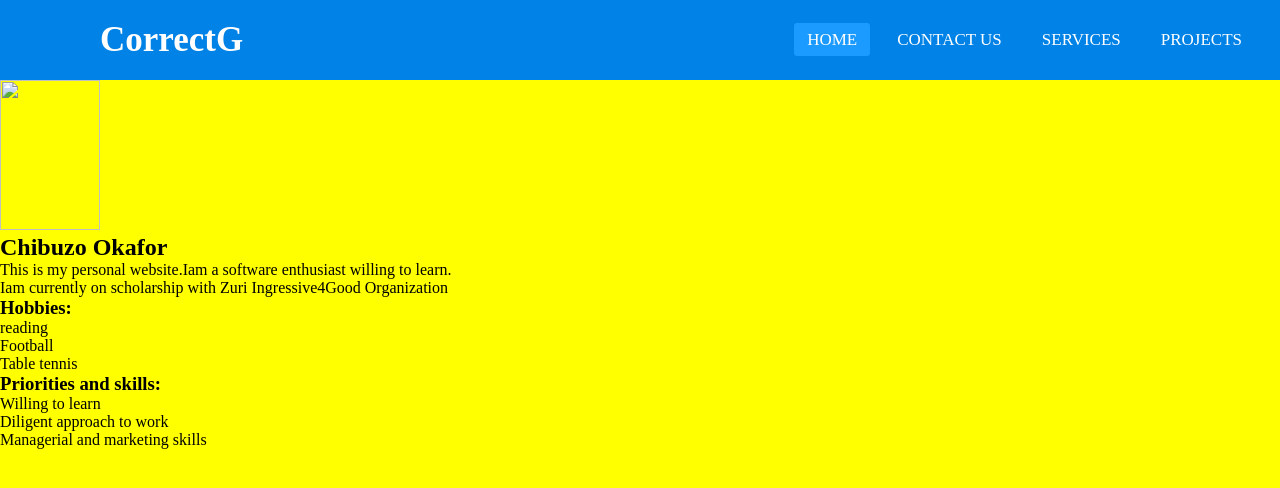
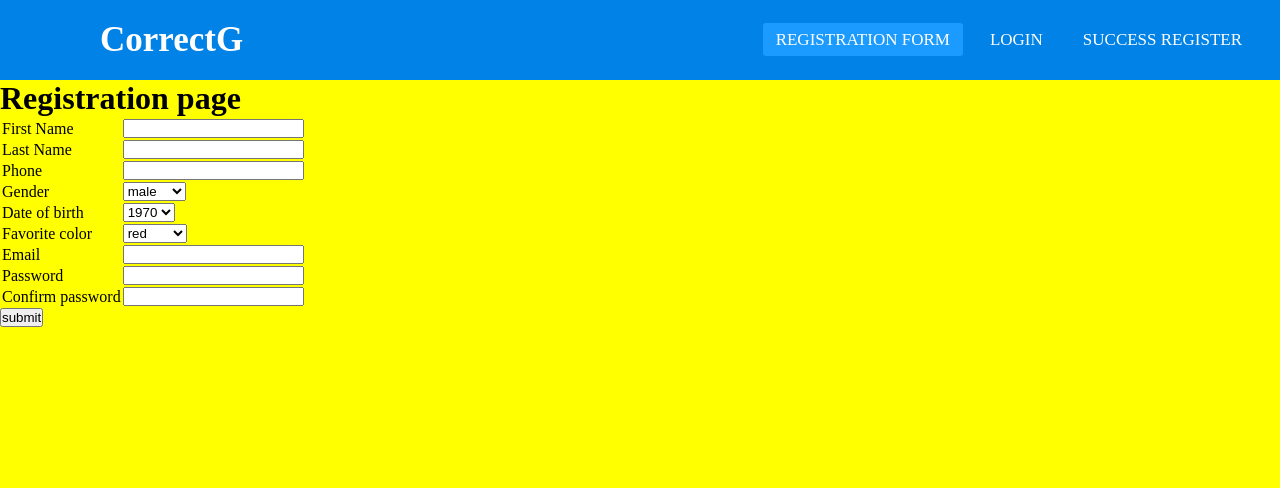
Before and after one commit to Kofo124/Assignments, a plain HTML site: page index.html in a window 1280 px wide. Drawn offline with Linux system fonts and the light colour scheme; a script that the page names is missing.

Commit message:
Add files via upload

```diff
--- a/index.html
+++ b/index.html
@@ -9,38 +9,96 @@
 </head>
 
 <body>
-  <header>
+<header>
 <nav>
    <label class="logo">CorrectG</label>
    <ul>
-     <li><a class="active" href="#">Home</a></li>
-     <li><a href="Contact.html">Contact us</a></li>
-     <li><a href="Services.html">Services</a></li>
-     <li><a href="Project.html">Projects</a></li>
+     <li><a class="active" href="#">Registration form</a></li>
+
+
+     <li><a href="login.html">Login</a></li>
+      <li><a href="Success.html">Success register</a></li>
    </ul>
 </nav>
+   <h1>Registration page</h1>
+  </header>
+  <main>
+  <form action="">
+    <table>
+      <tr>
+     <td><label for="fname">First Name</label></td>
+        <td><input type="text" id="fname" name="fname" maxlength="10" minlength="3" required/></td>
+      </tr>
+      <tr>
+    <td><label for="lname">Last Name</label></td>
+    <td><input type="text" name="lname" id="lname" maxlength="10" minlength="3" required/></td>
+    </tr>
+    <tr>
+      <td><label for="Phone">Phone</label></td>
+      <td><input type="Phonel" name="Phone" id="Phone" maxlength="12" minlength="8" required/></td>
+    </tr>
 
-</header>
-  <main>
-    <img src="My pics.jpg" >
-    <h2>Chibuzo Okafor</h2>
-    <p>This is my personal website.Iam a software enthusiast willing to learn.<br>Iam currently on scholarship  with  Zuri Ingressive4Good Organization</p>
-  <p>
-      <h3 class="Hobbies"><strong>Hobbies:</strong></h3>
-  </p>
-    <ol>
-      <li class="Hobbies_list_item">reading</li>
-      <li class="Hobbies_list_item">Football</li>
-      <li class="Hobbies_list_item">Table tennis</li>
-    </ol>
-    <p>
-    <h3 class="Priorities and skills"><strong>Priorities and skills:</strong></h3>
-    </p>
-    <ul>
-      <li class="Priorities and skills_list_item">Willing to learn</li>
-      <li class="Priorities and skills_list_item">Diligent approach to work</li>
-      <li class="Priorities and skills_list_item">Managerial and marketing skills</li>
-    </ul>
+      <tr>
+       <td><label for="Gender">Gender</label></td>
+        <td>
+        <select id="Gender" name="Gender">
+          <option value="male">male</option>
+           <option value="female">female</option>
+          </select>
+        </td>
+      </tr>
+     <tr>
+      <td><label for="Date of birth">Date of birth</label></td>
+       <td>
+         <select id="Date of birth" name="Date of birth">
+
+          <option value="1970">1970</option>
+           <option value="1971">1971</option>
+           <option value="1972">1972</option>
+           <option value="1973">1973</option>
+           <option value="1974">1974</option>
+           <option value="1975">1975</option>
+           <option value="1976">1976</option>
+            <option value="1977">1976</option>
+         </select>
+       </td>
+   </tr>
+    <tr>
+      <td><label for="Favorite color">Favorite color</label></td>
+      <td>
+        <select id="Favorite color" name="Favorite color">
+         <option value="red">red</option>
+          <option value="orange">orange</option>
+          <option value="yellow">yellow</option>
+          <option value="green">green</option>
+          <option value="blue">blue</option>
+          <option value="indigo">indigo</option>
+          <option value="violet">violet</option>
+            <option value="pink">pink</option>
+            <option value="brown">brown</option>
+        </select>
+      </td>
+   </tr>
+       <tr>
+      <td><label for="Email">Email</label></td>
+      <td><input type="text" name="Email" id="Email" maxlength="20" minlength="8" required/></td>
+   </tr>
+      <tr>
+      <td><label for="Password">Password</label></td>
+      <td><input type="password" name="Password" id="Password" required/></td>
+   </tr>
+      <tr>
+      <td><label for="Confirm password">Confirm password</label></td>
+      <td><input type="password" name="Confirm password" id="Confirm password" required/></td>
+   </tr>
+    </table>
+  </form>
+  </main>
+  <footer>
+    <input type="submit" value="submit">
+  </footer>
+
+
   <script src="script.js"></script>
 
  <!--
--- /dev/null
+++ b/style.css
@@ -0,0 +1,46 @@
+html, body {
+    height: 100%;
+    width: 100%;
+  }
+  *{
+    padding: 0;
+    margin: 0;
+    text-decoration: none;
+    box-sizing: border-box;
+  }
+  body{
+    font-family: montserrat;
+    background: yellow
+  }
+  nav{
+    background: #0082e6;
+    height: 80px;
+    width: 100%;
+  }
+  label.logo{
+    color: white;
+    font-size: 35px;
+    line-height: 80px;
+    padding: 0 100px;
+    font-weight: bold
+    }
+  nav ul{
+    float: right;
+    margin-right: 20px;
+  }
+  nav ul li{
+    display: inline-block;
+    line-height: 80px;
+    margin: 0 5px;
+  }
+  nav ul li a{
+    color: white;
+    font-size: 17px;
+    padding: 7px 13px;
+    border-radius: 3px;
+    text-transform: uppercase;
+  }
+  a.active,a:hover{
+    background: #1b9bff;
+    transition: .5s;
+  }
```
Also changed, not shown: Success.html (added, +30 -0 lines), login.html (added, +49 -0 lines).
